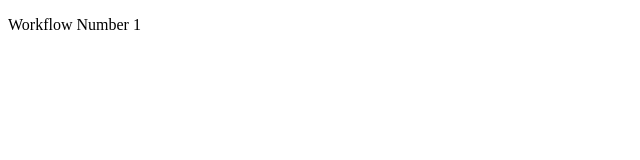
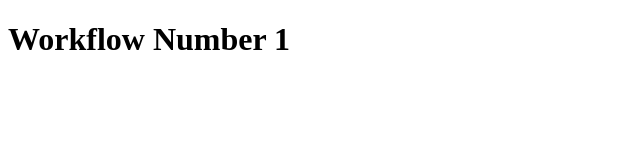
Before and after one commit to Merojiddin/wf2, a plain HTML site: page app/index.html in a window 1280 px wide. Shown: the whole page, without its empty margins (0-640 px from the left). Drawn offline with Linux system fonts and the light colour scheme.

Commit message:
add index.html

```diff
--- a/app/index.html
+++ b/app/index.html
@@ -4,6 +4,6 @@
 	<title></title>
 </head>
 <body>
-	<p>Workflow Number 1</p>
+	<h1>Workflow Number 1</h1>
 </body>
 </html>
```
